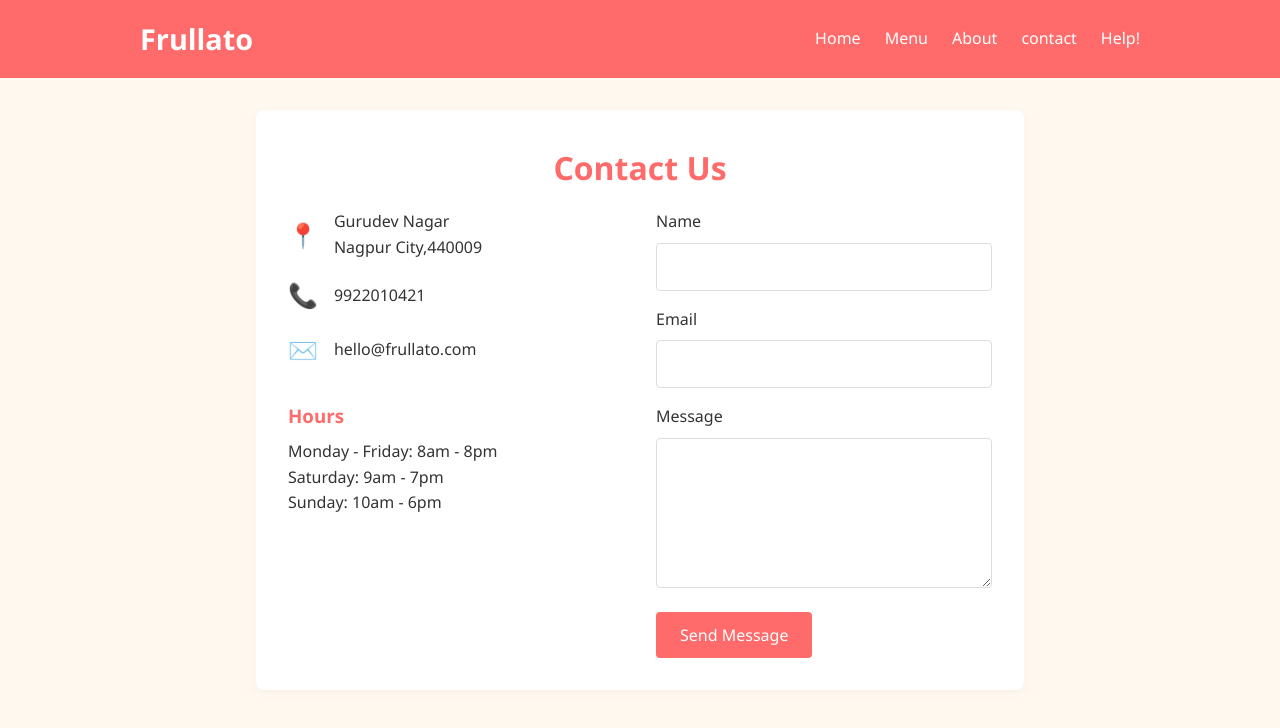
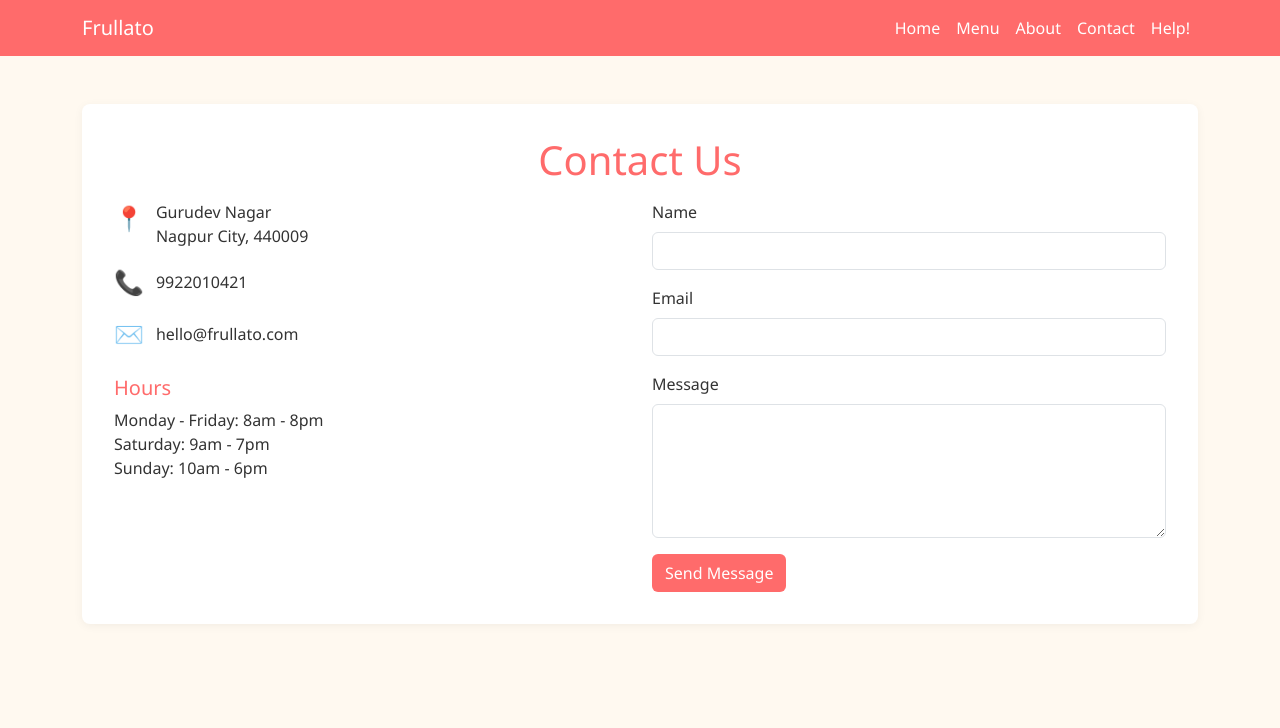
Before and after one commit to Daddu2626/Delight_pradyumna_res_project-, a plain HTML site: page contact.html in a window 1280 px wide. Drawn offline with nearby package versions, Linux system fonts and the light colour scheme.

Commit message:
modified

```diff
--- a/contact.html
+++ b/contact.html
@@ -1,62 +1,44 @@
 <!DOCTYPE html>
 <html lang="en">
 <head>
-    <meta charset="UTF-8">
-    <meta name="viewport" content="width=device-width, initial-scale=1.0">
+  <meta charset="UTF-8" />
+  <meta name="viewport" content="width=device-width, initial-scale=1.0" />
   <title>Contact Frullato</title>
+  <link
+    href="https://cdn.jsdelivr.net/npm/bootstrap@5.3.3/dist/css/bootstrap.min.css"
+    rel="stylesheet"
+  />
   <style>
-        * {
-            margin: 0;
-            padding: 0;
-            box-sizing: border-box;
+    body {
+      background-color: #fff9f0;
+      color: #333;
       font-family: 'Segoe UI', Tahoma, Geneva, Verdana, sans-serif;
     }
 
-        body {
-            background-color: #fff9f0;
-            color: #333;
-            line-height: 1.6;
+    .navbar {
+      background-color: #ff6b6b;
     }
 
-        header {
-            background-color: #ff6b6b;
-            padding: 1rem;
+    .navbar-brand,
+    .navbar-nav .nav-link {
+      color: white !important;
+      font-weight: 500;
     }
 
-        nav {
-            display: flex;
-            justify-content: space-between;
-            align-items: center;
-            max-width: 1000px;
-            margin: 0 auto;
+    .navbar-nav .nav-link:hover {
+      color: #ffed66 !important;
     }
 
-        .logo {
-            font-size: 1.8rem;
-            font-weight: 700;
-            color: white;
+    h1 {
+      color: #ff6b6b;
+      margin-bottom: 1rem;
+      text-align: center;
     }
 
-        .nav-links {
-            display: flex;
-            gap: 1.5rem;
-        }
-
-        .nav-links a {
-            color: white;
-            text-decoration: none;
-            font-weight: 500;
-            transition: all 0.3s ease;
-        }
-
-        .nav-links a:hover {
-            color: #ffed66;
-        }
-
-        main {
-            max-width: 800px;
-            margin: 0 auto;
-            padding: 2rem 1rem;
+    .contact-icon {
+      font-size: 1.5rem;
+      margin-right: 0.75rem;
+      color: #ff6b6b;
     }
 
     .contact-container {
@@ -66,149 +48,74 @@
       box-shadow: 0 2px 10px rgba(0, 0, 0, 0.05);
     }
 
-        h1 {
-            color: #ff6b6b;
-            margin-bottom: 1rem;
-            text-align: center;
+    .btn-custom {
+      background-color: #ff6b6b;
+      color: white;
     }
 
-        .contact-info {
-            margin-bottom: 2rem;
+    .btn-custom:hover {
+      background-color: #ff5252;
+      color: white;
     }
 
-        .contact-item {
-            display: flex;
-            align-items: center;
-            margin-bottom: 1rem;
-        }
-
-        .contact-icon {
-            font-size: 1.5rem;
-            margin-right: 1rem;
+    .hours h5 {
       color: #ff6b6b;
-        }
-
-        .contact-form {
-            display: flex;
-            flex-direction: column;
-        }
-
-        .form-group {
-            margin-bottom: 1rem;
-        }
-
-        label {
-            display: block;
-            margin-bottom: 0.5rem;
-            font-weight: 500;
-        }
-
-        input, textarea {
-            width: 100%;
-            padding: 0.75rem;
-            border: 1px solid #ddd;
-            border-radius: 4px;
-            font-size: 1rem;
-        }
-
-        textarea {
-            min-height: 150px;
-            resize: vertical;
-        }
-
-        button {
-            background-color: #ff6b6b;
-            color: white;
-            border: none;
-            padding: 0.75rem 1.5rem;
-            font-size: 1rem;
-            font-weight: 500;
-            border-radius: 4px;
-            cursor: pointer;
-            transition: background-color 0.3s ease;
-            align-self: flex-start;
-        }
-
-        button:hover {
-            background-color: #ff5252;
-        }
-
-        .contact-columns {
-            display: flex;
-            gap: 2rem;
-        }
-
-        .contact-left, .contact-right {
-            flex: 1;
-        }
-
-        .hours {
-            margin-top: 2rem;
-        }
-
-        .hours h3 {
-            color: #ff6b6b;
-            margin-bottom: 0.5rem;
-        }
-
-        .hours-list {
-            list-style: none;
-        }
-
-        @media (max-width: 768px) {
-            .contact-columns {
-                flex-direction: column;
-            }
-
-            .nav-links {
-                gap: 1rem;
-            }
     }
   </style>
 </head>
 <body>
-    <header>
-        <nav>
-            <div class="logo">Frullato</div>
-            <div class="nav-links">
-                <a href="index.html">Home</a>
-                <a href="menu.html">Menu</a>
-                <a href="about.html">About</a>
-                <a href="contact.html">contact</a>
-              <a href="help.html">Help!</a>
+
+  <!-- Header/Navbar -->
+  <nav class="navbar navbar-expand-lg">
+    <div class="container">
+      <a class="navbar-brand" href="#">Frullato</a>
+      <button
+        class="navbar-toggler"
+        type="button"
+        data-bs-toggle="collapse"
+        data-bs-target="#navbarNav"
+      >
+        <span class="navbar-toggler-icon"></span>
+      </button>
+      <div class="collapse navbar-collapse justify-content-end" id="navbarNav">
+        <ul class="navbar-nav">
+          <li class="nav-item"><a class="nav-link" href="index.html">Home</a></li>
+          <li class="nav-item"><a class="nav-link" href="menu.html">Menu</a></li>
+          <li class="nav-item"><a class="nav-link" href="about.html">About</a></li>
+          <li class="nav-item"><a class="nav-link" href="contact.html">Contact</a></li>
+          <li class="nav-item"><a class="nav-link" href="help.html">Help!</a></li>
+        </ul>
+      </div>
     </div>
   </nav>
-    </header>
 
-    <main>
+
+  <main class="container py-5">
     <div class="contact-container">
       <h1>Contact Us</h1>
+      <div class="row g-4">
 
-            <div class="contact-columns">
-                <div class="contact-left">
-                    <div class="contact-info">
-                        <div class="contact-item">
+        <div class="col-lg-6">
+          <div class="mb-3 d-flex align-items-start">
             <div class="contact-icon">📍</div>
             <div>
-                                <p>Gurudev Nagar</p>
-                                <p>Nagpur City,440009</p>
+              <p class="mb-0">Gurudev Nagar</p>
+              <p class="mb-0">Nagpur City, 440009</p>
             </div>
           </div>
-
-                        <div class="contact-item">
+          <div class="mb-3 d-flex align-items-center">
             <div class="contact-icon">📞</div>
-                            <p>9922010421</p>
+            <p class="mb-0">9922010421</p>
+          </div>
+          <div class="mb-3 d-flex align-items-center">
+            <div class="contact-icon">✉️</div>
+            <p class="mb-0">hello@frullato.com</p>
           </div>
 
-                        <div class="contact-item">
-                            <div class="contact-icon">✉️</div>
-                            <p>hello@frullato.com</p>
-                        </div>
-                    </div>
 
-                    <div class="hours">
-                        <h3>Hours</h3>
-                        <ul class="hours-list">
+          <div class="hours mt-4">
+            <h5>Hours</h5>
+            <ul class="list-unstyled">
               <li>Monday - Friday: 8am - 8pm</li>
               <li>Saturday: 9am - 7pm</li>
               <li>Sunday: 10am - 6pm</li>
@@ -216,28 +123,29 @@
           </div>
         </div>
 
-                <div class="contact-right">
-                    <form class="contact-form">
-                        <div class="form-group">
-                            <label for="name">Name</label>
-                            <input type="text" id="name" required>
+
+        <div class="col-lg-6">
+          <form>
+            <div class="mb-3">
+              <label for="name" class="form-label">Name</label>
+              <input type="text" id="name" class="form-control" required />
             </div>
-
-                        <div class="form-group">
-                            <label for="email">Email</label>
-                            <input type="email" id="email" required>
+            <div class="mb-3">
+              <label for="email" class="form-label">Email</label>
+              <input type="email" id="email" class="form-control" required />
             </div>
-
-                        <div class="form-group">
-                            <label for="message">Message</label>
-                            <textarea id="message" required></textarea>
+            <div class="mb-3">
+              <label for="message" class="form-label">Message</label>
+              <textarea id="message" class="form-control" rows="5" required></textarea>
             </div>
-
-                        <button type="submit">Send Message</button>
+            <button type="submit" class="btn btn-custom">Send Message</button>
           </form>
         </div>
       </div>
     </div>
   </main>
+
+
+  <script src="https://cdn.jsdelivr.net/npm/bootstrap@5.3.3/dist/js/bootstrap.bundle.min.js"></script>
 </body>
 </html>
```
Also changed, not shown: about.html (+75 -95 lines), help.html (+65 -61 lines), index.html (+54 -96 lines). Lines whose indentation alone changed are shown as unchanged.
